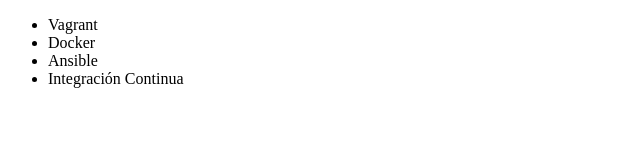
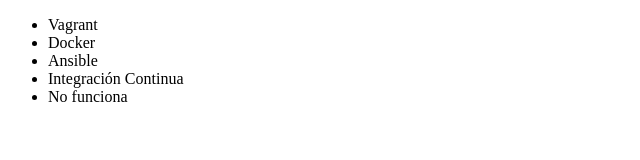
Before and after one commit to DiegoVergaraG/curso-git-alura, a plain HTML site: page index.html in a window 1280 px wide. Shown: the whole page, without its empty margins (0-640 px from the left). Drawn offline with Linux system fonts and the light colour scheme.

Commit message:
Se agrega un item lista

```diff
--- a/index.html
+++ b/index.html
@@ -14,6 +14,7 @@
             <li>Docker</li>
             <li>Ansible</li>
             <li>Integración Continua</li>
+            <li>No funciona</li>
         </ul>
     </body>
 </html>
```
